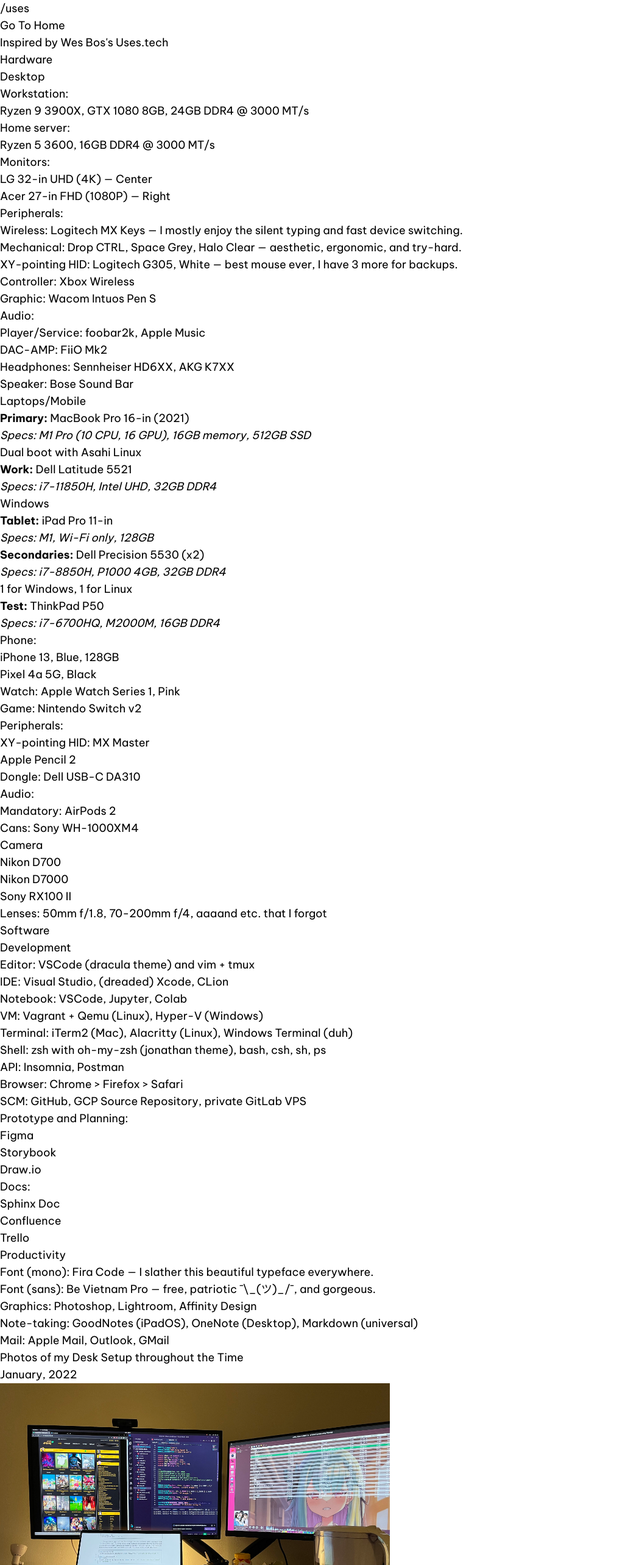
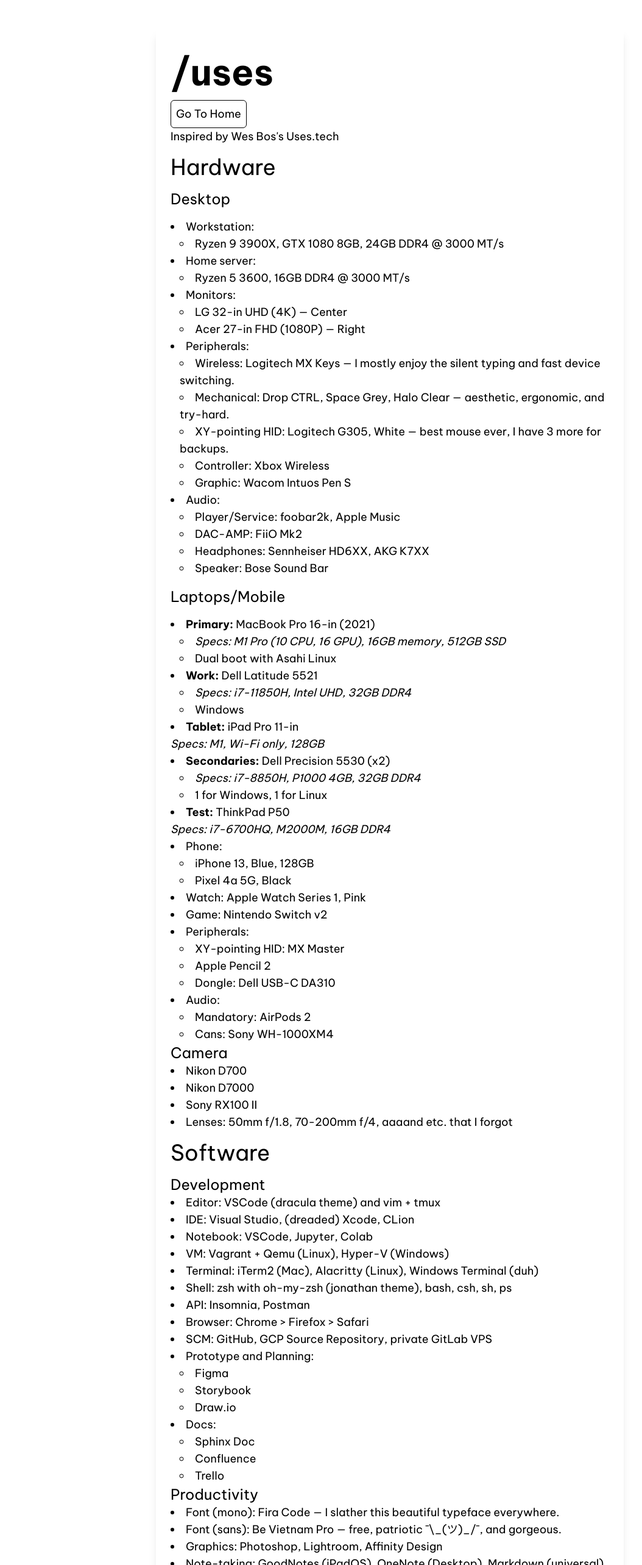
Before and after one commit to zasshuwu/nogamioka, a Next.js app: page /uses in a window 1280 px wide. Shown: the top 2566 px of the page at 61% size, without its empty margins (0-1054 px from the left). Built offline with nearby package versions, Linux system fonts and the light colour scheme.

Commit message:
list styling and uses styleing

```diff
--- a/pages/uses.js
+++ b/pages/uses.js
@@ -8,13 +8,14 @@
 	const router = useRouter();
 
 	return (
-		<div>
+		<div className="flex flex-col min-h-screen min-w-screen justify-center items-center">
 			<Head>
 				<title>aaanh&apos;s Uses</title>
 			</Head>
-			<div>
-				<h1>/uses</h1>
+			<div className="w-screen sm:w-[60vw] shadow-lg my-12 p-6">
+				<h1 className="font-bold text-6xl my-4">/uses</h1>
 				<button
+					className="border border-black rounded-md hover:border-transparent hover:bg-green-500 p-2"
 					onClick={(e) => {
 						e.preventDefault();
 						router.push("/");
@@ -27,9 +28,9 @@
 					&apos;s <a href="https://uses.tech">Uses.tech</a>
 				</p>
 				<div>
-					<h2>Hardware</h2>
+					<h2 className=" my-4 text-4xl">Hardware</h2>
 					<div>
-						<h3>Desktop</h3>
+						<h3 className="text-2xl my-4">Desktop</h3>
 						<ul>
 							<li>
 								Workstation:{" "}
@@ -81,7 +82,7 @@
 						</ul>
 					</div>
 					<div>
-						<h3>Laptops/Mobile</h3>
+						<h3 className="text-2xl my-4">Laptops/Mobile</h3>
 						<ul>
 							<li>
 								<b>Primary:</b> MacBook Pro 16-in (2021)
@@ -148,7 +149,7 @@
 						</ul>
 					</div>
 					<div>
-						<h3>Camera</h3>
+						<h3 className="text-2xl">Camera</h3>
 						<ul>
 							<li>Nikon D700</li>
 							<li>Nikon D7000</li>
@@ -158,8 +159,8 @@
 					</div>
 				</div>
 				<div>
-					<h2>Software</h2>
-					<h3>Development</h3>
+					<h2 className=" my-4 text-4xl">Software</h2>
+					<h3 className="text-2xl">Development</h3>
 					<ul>
 						<li>Editor: VSCode (dracula theme) and vim + tmux</li>
 						<li>IDE: Visual Studio, (dreaded) Xcode, CLion</li>
@@ -187,7 +188,7 @@
 							</ul>
 						</li>
 					</ul>
-					<h3>Productivity</h3>
+					<h3 className="text-2xl">Productivity</h3>
 					<ul>
 						<li>
 							Font (mono): Fira Code &mdash; I slather this beautiful typeface
@@ -205,20 +206,20 @@
 					</ul>
 				</div>
 				<div style={{ marginBottom: "2rem" }}>
-					<h2>Photos of my Desk Setup throughout the Time</h2>
+					<h2 className="text-4xl my-4">Photos of my Desk Setup throughout the Time</h2>
 					<div style={{ display: "flex", flexDirection: "column" }}>
-						<h3>January, 2022</h3>
+						<h3 className="text-2xl">January, 2022</h3>
 						<img style={{ width: "50%" }} src="/setup/desk_2022.jpeg"></img>
-						<h3>2021</h3>
+						<h3 className="text-2xl">2021</h3>
 						<img style={{ width: "50%" }} src="/setup/desk_2021.jpeg"></img>
-						<h3>Work office, 2021</h3>
+						<h3 className="text-2xl">Work office, 2021</h3>
 						<img style={{ width: "50%" }} src="/setup/desk_work_2021.jpeg"></img>
-						<h3>2020</h3>
+						<h3 className="text-2xl">2020</h3>
 						<img style={{ width: "50%" }} src="/setup/desk_2020.jpeg"></img>
 					</div>
 				</div>
 				<div>
-					<h2>Bonus I: Books</h2>
+					<h2 className="text-4xl my-4">Bonus I: Books</h2>
 					<ul>
 						<li>
 							Designing Data-Intensive Applications by Martin Kleppmann &mdash; in
@@ -235,7 +236,7 @@
 					</ul>
 				</div>
 				<div>
-					<h2>Bonus II: Music</h2>
+					<h2 className="text-4xl my-4">Bonus II: Music</h2>
 					<iframe
 						allow="autoplay *; encrypted-media *; fullscreen *; clipboard-write"
 						frameBorder="0"
--- a/styles/globals.css
+++ b/styles/globals.css
@@ -30,3 +30,31 @@
 table {
 	text-align: left;
 }
+
+ul {
+	list-style-type: disc;
+	list-style-position: inside;
+}
+ol {
+	list-style-type: decimal;
+	list-style-position: inside;
+}
+ul ul,
+ol ul {
+	list-style-type: circle;
+	list-style-position: inside;
+	margin-left: 15px;
+}
+ol ol,
+ul ol {
+	list-style-type: lower-latin;
+	list-style-position: inside;
+	margin-left: 15px;
+}
+
+ol ol ol,
+ul ol ol {
+	list-style-type: square;
+	list-style-position: inside;
+	margin-left: 25px;
+}
```
